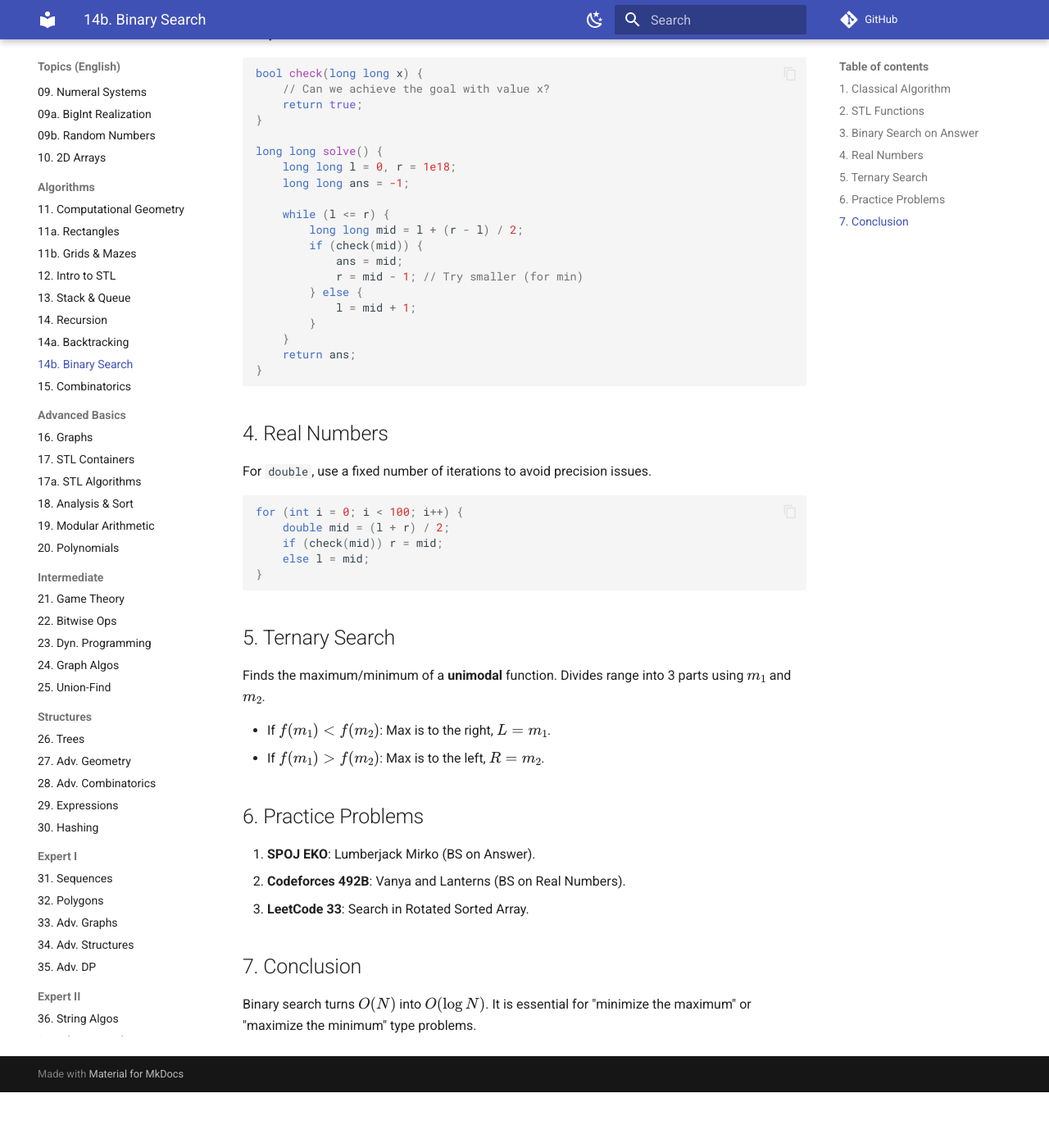
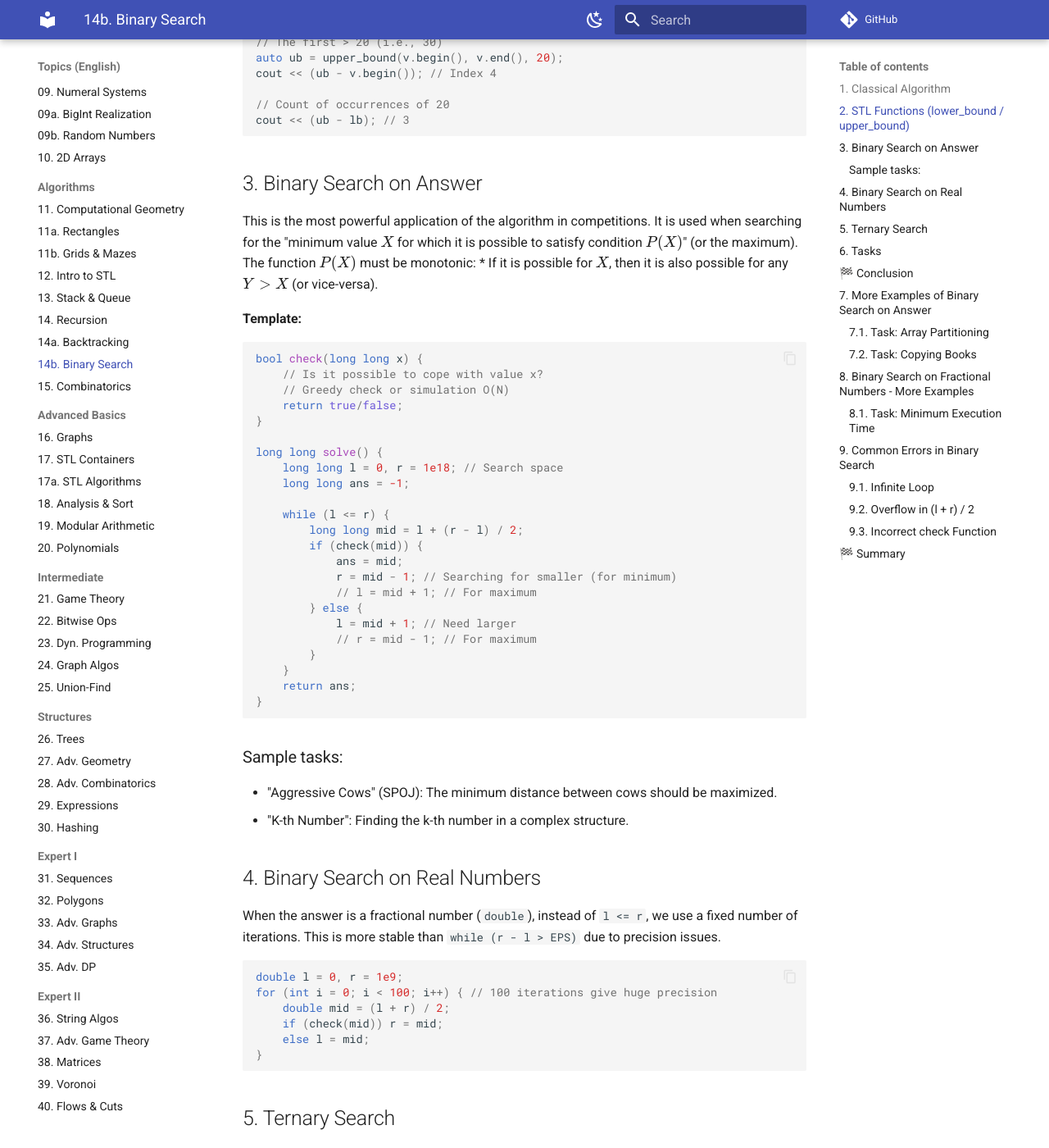
Before and after one commit to KadirYazadzhi/Informatics-Olympiad-Topics, an MkDocs documentation site: the page built from docs/EN/14b_Binary_Search.md, in a window 1280 px wide and 1400 px high, scrolled down 1016 px. Shown: the whole window at 82% size. Built offline with MkDocs 1.6.1 and Material for MkDocs 9.7.7, drawn with Linux system fonts in a browser that asks for light colours; comment, search, counter and statistics services are not loaded; before the commit the page ends 2348 px from its top, so only the background shows below that; some of the changed text lies outside the part shown.

````diff
--- a/docs/EN/14b_Binary_Search.md
+++ b/docs/EN/14b_Binary_Search.md
@@ -1,59 +1,158 @@
 # 🔍 Binary Search
 
-Binary Search is a fundamental algorithm for finding an element in a **sorted** array in $O(\log N)$ time.
+Binary search is one of the most fundamental and efficient algorithms. It allows finding an element in a **sorted** array in logarithmic time $O(\log N)$, instead of linear time $O(N)$.
 
 ## 1. Classical Algorithm
 
-Maintains a range `[L, R]`.
-*   If `arr[mid] == target`, found.
-*   If `arr[mid] < target`, go right `L = mid + 1`.
-*   If `arr[mid] > target`, go left `R = mid - 1`.
+The idea is to maintain an interval `[L, R]` in which the searched element may be located. At each step, we check the middle `mid`.
+*   If `arr[mid] == target`, we have found it.
+*   If `arr[mid] < target`, we search in the right half `[mid + 1, R]`.
+*   If `arr[mid] > target`, we search in the left half `[L, mid - 1]`.
 
 ```cpp
 int binarySearch(const vector<int>& arr, int target) {
     int l = 0, r = arr.size() - 1;
     while (l <= r) {
-        int mid = l + (r - l) / 2;
+        int mid = l + (r - l) / 2; // Protects against overflow with (l+r)
         if (arr[mid] == target) return mid;
         if (arr[mid] < target) l = mid + 1;
         else r = mid - 1;
     }
-    return -1;
+    return -1; // Not found
 }
 ```
 
-## 2. STL Functions
+## 2. STL Functions (`lower_bound` / `upper_bound`)
 
-*   **`lower_bound`**: First element $\ge val$.
-*   **`upper_bound`**: First element $> val$.
+In C++, we rarely write pure binary search unless the condition is specific. The `<algorithm>` library provides:
+
+*   **`lower_bound(begin, end, val)`**: Returns an iterator to the **first** element that is $\ge val$.
+*   **`upper_bound(begin, end, val)`**: Returns an iterator to the **first** element that is $> val$.
 
 ```cpp
 vector<int> v = {10, 20, 20, 20, 30};
-auto lb = lower_bound(v.begin(), v.end(), 20); // Index 1
-auto ub = upper_bound(v.begin(), v.end(), 20); // Index 4
-// Count occurrences: ub - lb = 3
+
+// The first 20
+auto lb = lower_bound(v.begin(), v.end(), 20);
+cout << (lb - v.begin()); // Index 1
+
+// The first > 20 (i.e., 30)
+auto ub = upper_bound(v.begin(), v.end(), 20);
+cout << (ub - v.begin()); // Index 4
+
+// Count of occurrences of 20
+cout << (ub - lb); // 3
 ```
 
 ## 3. Binary Search on Answer
 
-Used to find the optimal value $X$ for which a predicate $P(X)$ is true. $P(X)$ must be monotonic.
+This is the most powerful application of the algorithm in competitions. It is used when searching for the "minimum value $X$ for which it is possible to satisfy condition $P(X)$" (or the maximum).
+The function $P(X)$ must be monotonic:
+*   If it is possible for $X$, then it is also possible for any $Y > X$ (or vice-versa).
 
 **Template:**
 ```cpp
 bool check(long long x) {
-    // Can we achieve the goal with value x?
-    return true;
+    // Is it possible to cope with value x?
+    // Greedy check or simulation O(N)
+    return true/false;
 }
 
 long long solve() {
-    long long l = 0, r = 1e18;
+    long long l = 0, r = 1e18; // Search space
     long long ans = -1;
 
     while (l <= r) {
         long long mid = l + (r - l) / 2;
         if (check(mid)) {
             ans = mid;
-            r = mid - 1; // Try smaller (for min)
+            r = mid - 1; // Searching for smaller (for minimum)
+            // l = mid + 1; // For maximum
+        } else {
+            l = mid + 1; // Need larger
+            // r = mid - 1; // For maximum
+        }
+    }
+    return ans;
+}
+```
+
+### Sample tasks:
+*   "Aggressive Cows" (SPOJ): The minimum distance between cows should be maximized.
+*   "K-th Number": Finding the k-th number in a complex structure.
+
+## 4. Binary Search on Real Numbers
+
+When the answer is a fractional number (`double`), instead of `l <= r`, we use a fixed number of iterations. This is more stable than `while (r - l > EPS)` due to precision issues.
+
+```cpp
+double l = 0, r = 1e9;
+for (int i = 0; i < 100; i++) { // 100 iterations give huge precision
+    double mid = (l + r) / 2;
+    if (check(mid)) r = mid;
+    else l = mid;
+}
+```
+
+## 5. Ternary Search
+
+Used for finding the maximum/minimum of a **unimodal** function (a function that increases and then decreases, or vice-versa - it has only one extremum).
+
+We divide the interval into 3 parts with two points $m_1$ and $m_2$:
+$m_1 = l + (r-l)/3$
+$m_2 = r - (r-l)/3$
+
+*   If $f(m_1) < f(m_2)$: The maximum is to the right, we move $L = m_1$.
+*   If $f(m_1) > f(m_2)$: The maximum is to the left, we move $R = m_2$.
+
+## 6. Tasks
+1.  **Codeforces 706B**: Interesting drink (`upper_bound`).
+2.  **SPOJ EKO**: Classical BS on answer.
+3.  **LeetCode 33**: Search in Rotated Sorted Array.
+
+## 🏁 Conclusion
+If you see "monotonicity" or the phrase "maximize the minimum", immediately think of Binary Search.
+
+---
+
+## 7. More Examples of Binary Search on Answer
+
+### 7.1. Task: Array Partitioning
+**Condition**: You have an array with $N$ numbers. You must divide it into $K$ non-empty continuous parts such that the maximum sum in a single part is **minimal**. Find this minimal value.
+
+**Solution**: Binary search on the answer.
+*   $L = \max(arr)$ (at least one number must be in some part).
+*   $R = \sum(arr)$ (everything in one part).
+*   `check(x)`: Can we divide the array such that no part has a sum $> x$?
+
+```cpp
+bool check(vector<int>& arr, int k, long long maxSum) {
+    int parts = 1;
+    long long currentSum = 0;
+
+    for (int num : arr) {
+        if (num > maxSum) return false; // Impossible
+        if (currentSum + num > maxSum) {
+            parts++;
+            currentSum = num;
+        } else {
+            currentSum += num;
+        }
+    }
+
+    return parts <= k;
+}
+
+long long solve(vector<int>& arr, int k) {
+    long long l = *max_element(arr.begin(), arr.end());
+    long long r = accumulate(arr.begin(), arr.end(), 0LL);
+    long long ans = r;
+
+    while (l <= r) {
+        long long mid = l + (r - l) / 2;
+        if (check(arr, k, mid)) {
+            ans = mid;
+            r = mid - 1;
         } else {
             l = mid + 1;
         }
@@ -62,30 +161,73 @@ long long solve() {
 }
 ```
 
-## 4. Real Numbers
+### 7.2. Task: Copying Books
+$N$ books with different thicknesses. $K$ workers must copy them. Each worker takes a continuous block of books. Minimize the maximum time spent by a worker.
 
-For `double`, use a fixed number of iterations to avoid precision issues.
+The solution is identical to the previous task - binary search on time.
+
+---
+
+## 8. Binary Search on Fractional Numbers - More Examples
+
+### 8.1. Task: Minimum Execution Time
+$N$ machines, each performs a task in $t_i$ seconds. We must perform $M$ tasks. What is the minimum time?
+
+**Solution**: Binary search on time.
+*   $L = 0$, $R = \max(t_i) \times M$ (one machine does everything).
+*   `check(T)`: In time $T$, how many tasks can be finished? $\sum_{i} \lfloor T / t_i \rfloor \ge M$?
 
 ```cpp
-for (int i = 0; i < 100; i++) {
-    double mid = (l + r) / 2;
-    if (check(mid)) r = mid;
-    else l = mid;
+bool canFinish(vector<int>& times, long long M, long long T) {
+    long long totalTasks = 0;
+    for (int t : times) {
+        totalTasks += T / t;
+        if (totalTasks >= M) return true; // Optimization to avoid overflow
+    }
+    return totalTasks >= M;
+}
+
+long long minTime(vector<int>& times, long long M) {
+    long long l = 0, r = 1e18;
+    long long ans = r;
+
+    while (l <= r) {
+        long long mid = l + (r - l) / 2;
+        if (canFinish(times, M, mid)) {
+            ans = mid;
+            r = mid - 1;
+        } else {
+            l = mid + 1;
+        }
+    }
+    return ans;
 }
 ```
 
-## 5. Ternary Search
+---
 
-Finds the maximum/minimum of a **unimodal** function.
-Divides range into 3 parts using $m_1$ and $m_2$.
+## 9. Common Errors in Binary Search
 
-*   If $f(m_1) < f(m_2)$: Max is to the right, $L = m_1$.
-*   If $f(m_1) > f(m_2)$: Max is to the left, $R = m_2$.
+### 9.1. Infinite Loop
+If you update the boundaries incorrectly (e.g., `l = mid` instead of `l = mid + 1`), the loop may become infinite.
 
-## 6. Practice Problems
-1.  **SPOJ EKO**: Lumberjack Mirko (BS on Answer).
-2.  **Codeforces 492B**: Vanya and Lanterns (BS on Real Numbers).
-3.  **LeetCode 33**: Search in Rotated Sorted Array.
+**Solution**: Always use `mid = l + (r - l) / 2` and `l = mid + 1` or `r = mid - 1`.
 
-## 7. Conclusion
-Binary search turns $O(N)$ into $O(\log N)$. It is essential for "minimize the maximum" or "maximize the minimum" type problems.
+### 9.2. Overflow in `(l + r) / 2`
+For large values, `l + r` may exceed the limit of `int` or even `long long`.
+
+**Solution**: Use `mid = l + (r - l) / 2`.
+
+### 9.3. Incorrect `check` Function
+Ensure that the `check` function is indeed monotonic. If it is not, binary search will not work correctly.
+
+---
+
+## 🏁 Summary
+
+Binary search is an extremely powerful technique with wide application. Its main forms are:
+*   **Classical search** in a sorted array.
+*   **Search on answer** for optimization tasks.
+*   **Ternary search** for unimodal functions.
+
+Whenever you see a monotonic function or a problem of the type "find the maximum minimal value", think of binary search!
````
